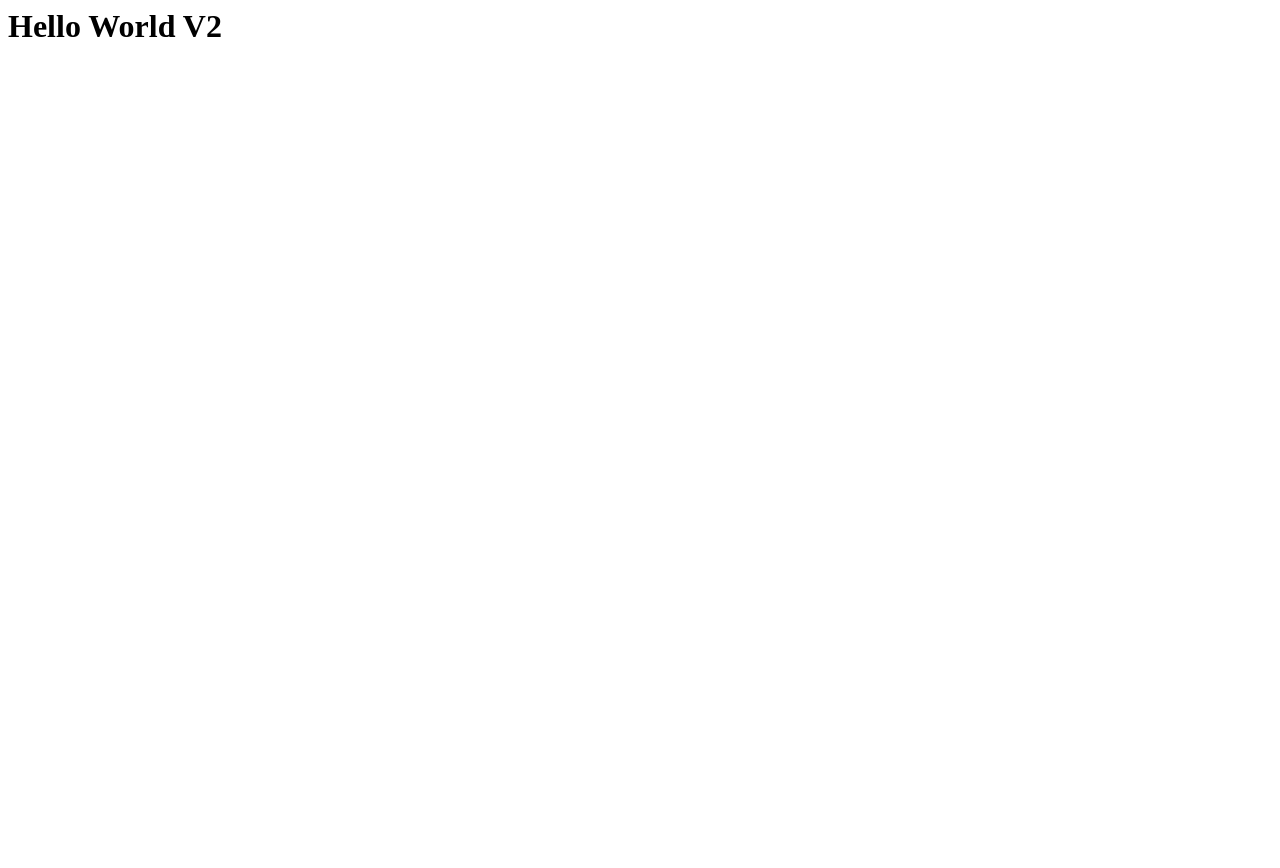
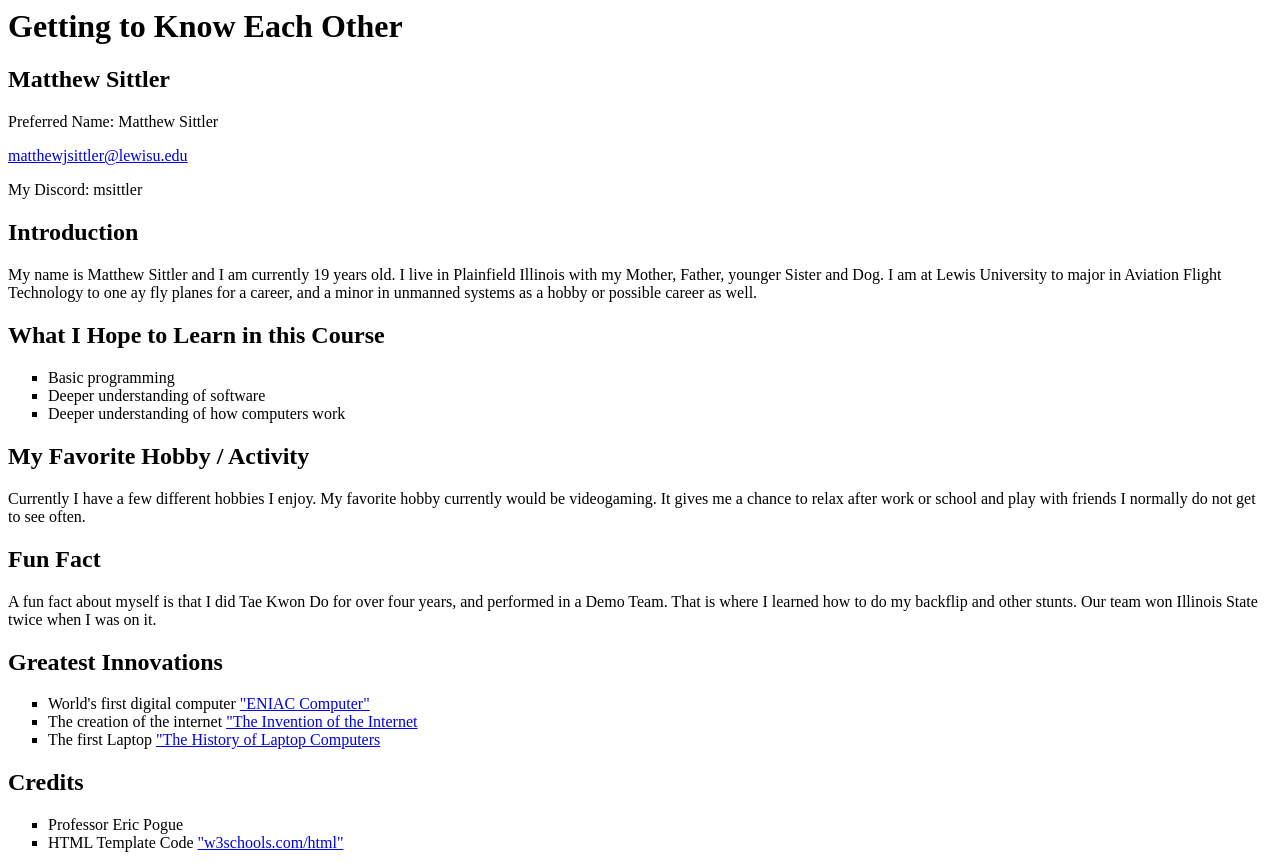
Before and after one commit to msittler/getting-to-know-each-other-web, a plain HTML site: page index.html in a window 1280 px wide. Before the commit the page ends 800 px from the top, so only its background shows below. Drawn offline with Linux system fonts and the light colour scheme.

Commit message:
Update Files.

```diff
--- a/index.html
+++ b/index.html
@@ -1 +1,39 @@
-<h1>Hello World V2<h1>
+<h1><!DOCTYPE html>
+    <html lang="en">
+    <!-- Author: Matthew Sittler-->
+
+    <head>
+        <meta charset="UTF-8"
+        <title>Getting to Know Each Other</title>
+    </head>
+    <body>
+        <h2>Matthew Sittler</h2>
+        <p>Preferred Name: Matthew Sittler</p>
+        <a href="matthewjsittler@lewisu.edu.org">matthewjsittler@lewisu.edu</a>
+        <p>My Discord: msittler</p>
+
+        <h2>Introduction</h2>
+        <p>My name is Matthew Sittler and I am currently 19 years old. I live in Plainfield Illinois with my Mother, Father, younger Sister and Dog. I am at Lewis University to major in Aviation Flight Technology to one ay fly planes for a career, and a minor in unmanned systems as a hobby or possible career as well.</p>
+        <h2>What I Hope to Learn in this Course</h2>
+        <ul style="list-style-type:square;">
+            <li>Basic programming</li>
+            <li>Deeper understanding of software</li>
+            <li>Deeper understanding of how computers work</li>
+        </ul>
+        <h2>My Favorite Hobby / Activity</h2>
+        <p>Currently I have a few different hobbies I enjoy. My favorite hobby currently would be videogaming. It gives me a chance to relax after work or school and play with friends I normally do not get to see often.</p>
+        <h2>Fun Fact</h2>
+        <p>A fun fact about myself is that I did Tae Kwon Do for over four years, and performed in a Demo Team. That is where I learned how to do my backflip and other stunts. Our team won Illinois State twice when I was on it.</p>
+        <h2>Greatest Innovations</h2>
+        <ul style="list-style-type:square;">
+        <li>World's first digital computer <a href="https://www.britannica.com/technology/ENIAC">"ENIAC Computer"</a></li>
+        <li>The creation of the internet <a href="https://www.history.com/topics/inventions/invention-of-the-internet">"The Invention of the Internet</a></li>
+        <li>The first Laptop <a href="https://www.thoughtco.com/history-of-laptop-computers-4066247">"The History of Laptop Computers</a></li>
+        </ul>
+        <h2>Credits</h2>
+        <ul style="list-style-type:square;">
+            <li>Professor Eric Pogue</li>
+            <li>HTML Template Code <a href="https://www.w3schools.com/html/">"w3schools.com/html"</a></li>
+
+    </body>
+    </html></h1>
```
